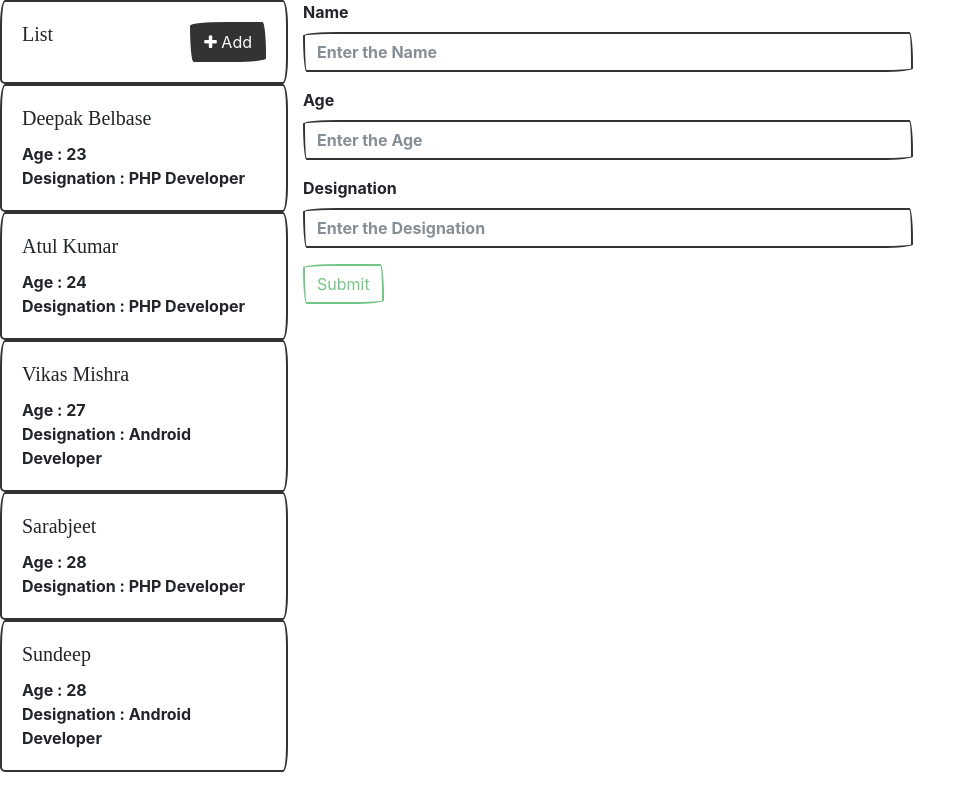
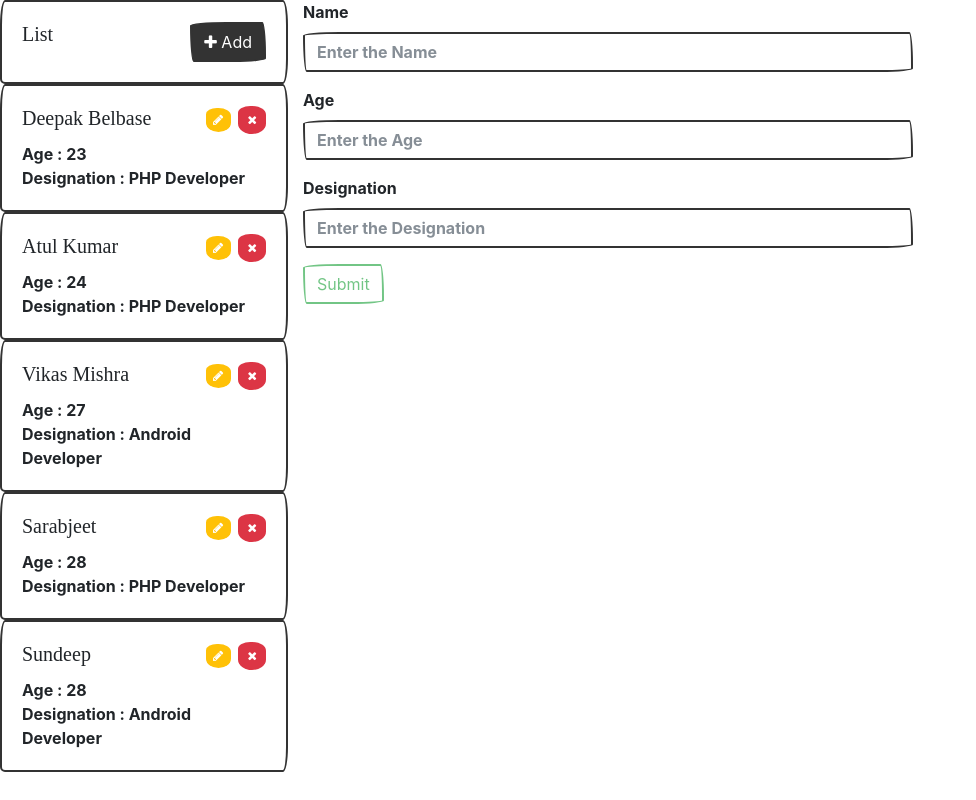
Before and after one commit to belbase/react-application, a React (Create React App) app: page / in a window 1280 px wide. Shown: the whole page, without its empty margins (0-976 px from the left). Built offline with nearby package versions, Linux system fonts and the light colour scheme; a web font is replaced by a local one.

Commit message:
Work In Progress: Delete Operation
There is some Problem in Deleting using array Filter

```diff
--- a/src/card.jsx
+++ b/src/card.jsx
@@ -1,18 +1,42 @@
 import React, { Component, Fragment } from "react";
+import { connect } from "react-redux";
 
 class Card extends Component {
   constructor(props) {
     super(props);
-    let data = this.props.data;
-    console.log(this.props);
+    const data = this.props.data;
     this.state = { data: data };
+    this.deleteCon = this.deleteCon.bind(this);
   }
+
+  deleteCon(event) {
+    console.log(event.target.value);
+    this.props.dispatch({
+      type: "DELETE_EMPLOYEE",
+      id: event.target.value
+    });
+  }
+
   render() {
     const { data } = this.state;
     return (
       <Fragment>
         <div className="card card-h" style={{ width: "18rem" }}>
           <div className="card-body">
+            <span className="pull-right clickable close-icon">
+              <span className="badge badge-pill badge-warning">
+                <i className="fa fa-pencil" />
+              </span>{" "}
+              &nbsp;
+              <button
+                className="btn badge badge-pill badge-danger"
+                onClick={this.deleteCon}
+                name={"delete-" + data.id}
+                value={data.id}
+              >
+                <i className="fa fa-times" />
+              </button>
+            </span>
             <h5 className="card-title">{data.name}</h5>
             <p className="card-text">
               Age : {data.age} <br />
@@ -25,4 +49,4 @@ class Card extends Component {
   }
 }
 
-export default Card;
+export default connect()(Card);
--- a/src/list.jsx
+++ b/src/list.jsx
@@ -7,6 +7,7 @@ class List extends React.Component {
   constructor(props) {
     super(props);
     this.state = { people: [] };
+    // this.deleteData = this.deleteData.bind(this);
   }
 
   componentDidMount = async () => {
@@ -28,7 +29,7 @@ class List extends React.Component {
   };
 
   render() {
-    console.dir(this.state.people);
+    // console.dir(this.state.people);
     return (
       <div className="list-troll">
         <div className="card" style={{ width: "18rem" }}>
@@ -42,8 +43,9 @@ class List extends React.Component {
             <p className="card-text" />
           </div>
         </div>
-        {this.props.people.map(function(item, i) {
+        {this.props.people.map(function(item, i, ele = this) {
           try {
+            console.log();
             return <Card data={item} key={i} />;
           } catch (error) {
             console.log(error);
--- a/src/reducers/employee_reducer.jsx
+++ b/src/reducers/employee_reducer.jsx
@@ -4,6 +4,14 @@ const EmployeeReducer = (state = [], action) => {
       return state.concat([action.data]);
     case "FETCH_EMPLOYEE":
       return (state = action.data);
+    case "DELETE_EMPLOYEE":
+      return state.filter(
+        function(post) {
+          // console.log(post, this);
+          return post.id !== this.id;
+        },
+        { id: action.id }
+      );
     default:
       return state;
   }
```
